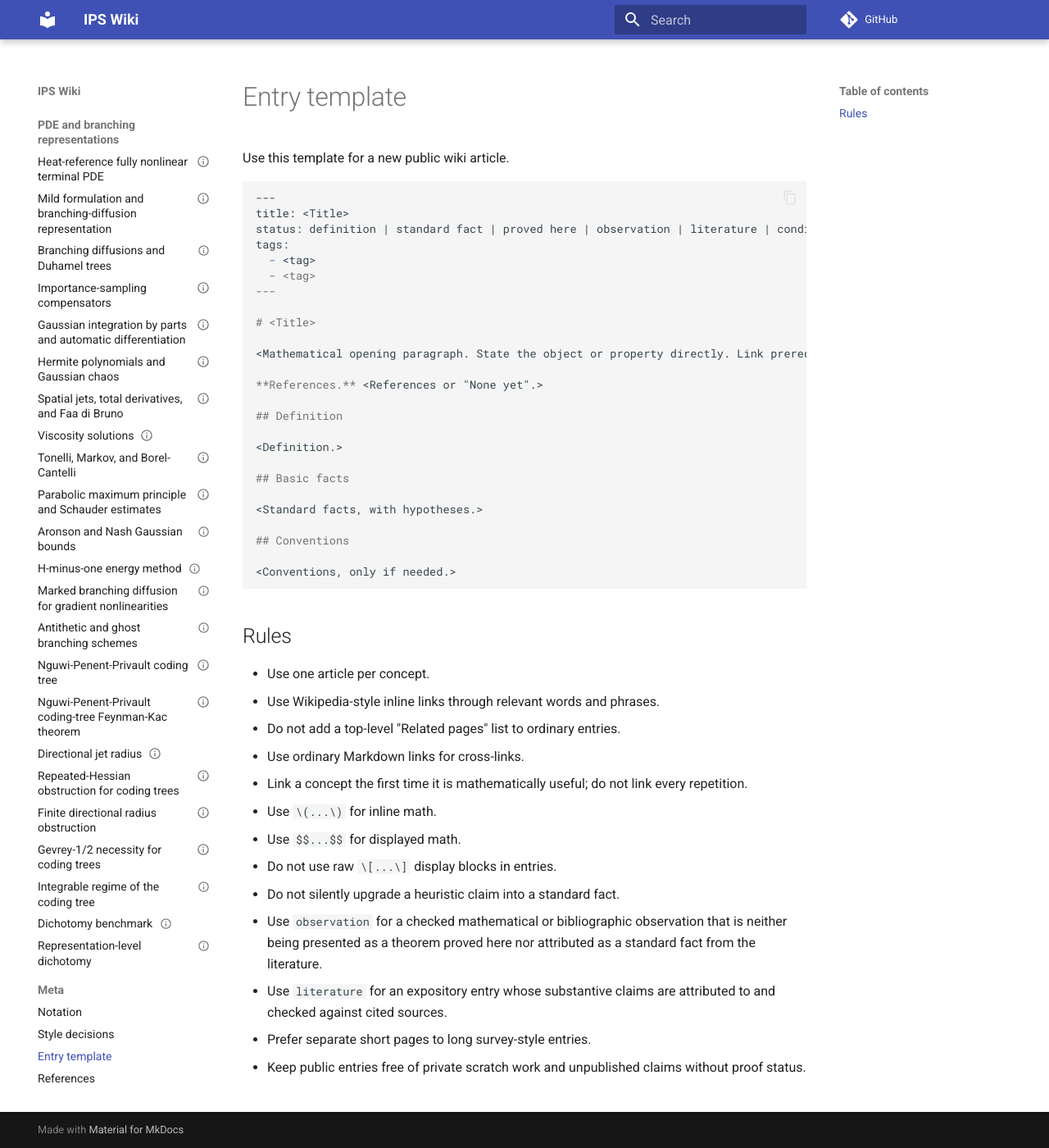
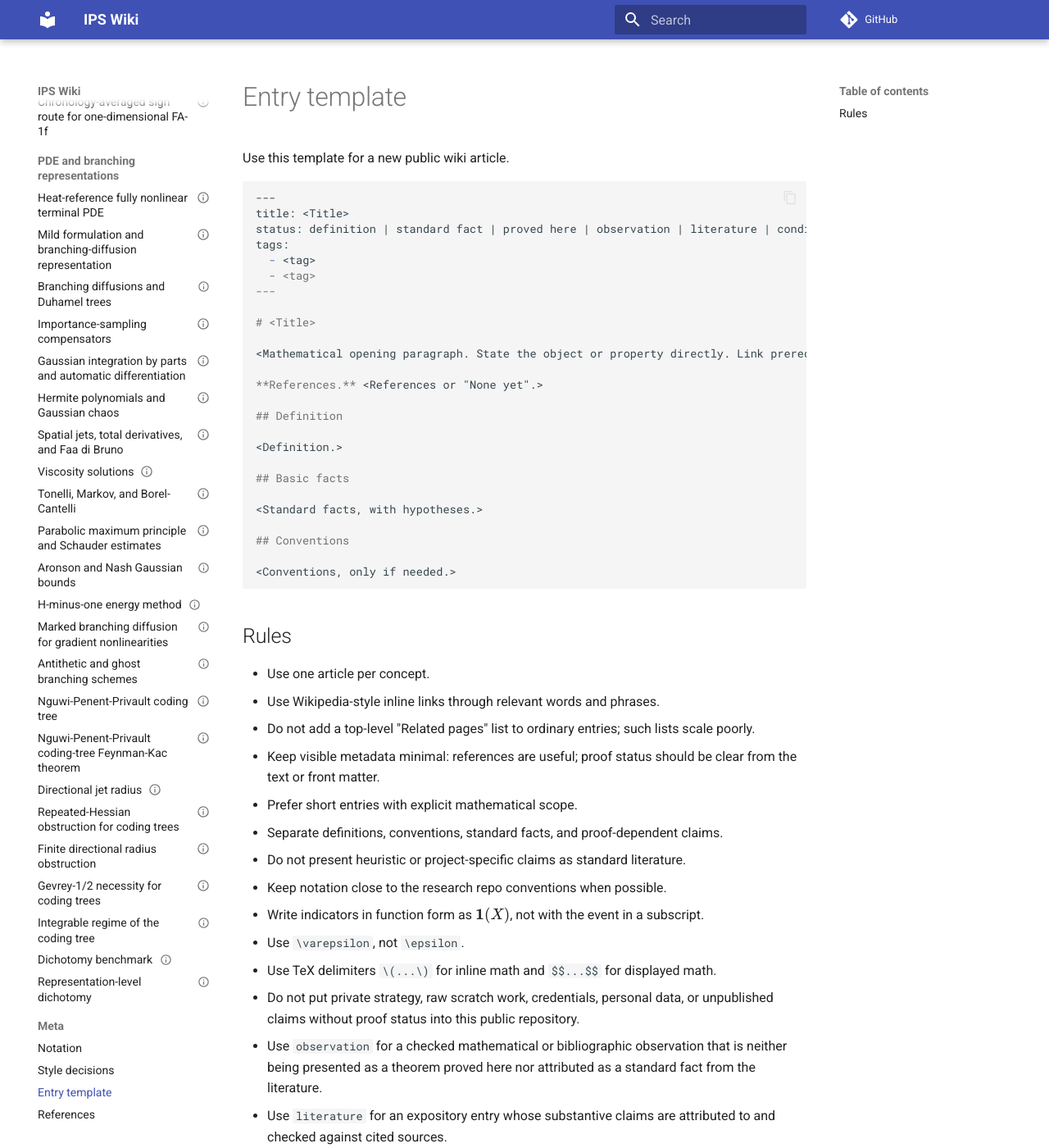
Before and after one commit to maciejgluchowski86-beep/ips-wiki, an MkDocs documentation site: the page built from docs/meta/entry-template.md, in a window 1280 px wide and 1400 px high. Shown: the whole window at 82% size. Built offline with MkDocs 1.6.1 and Material for MkDocs 9.7.7, drawn with Linux system fonts in a browser that asks for light colours; comment, search, counter and statistics services are not loaded; some of the changed text lies outside the part shown.

Commit message:
Add conjecture proof status

````diff
--- a/docs/meta/entry-template.md
+++ b/docs/meta/entry-template.md
@@ -9,7 +9,7 @@ Use this template for a new public wiki article.
 ```markdown
 ---
 title: <Title>
-status: definition | standard fact | proved here | observation | literature | conditional | heuristic | open | obsolete
+status: definition | standard fact | proved here | observation | literature | conditional | conjecture | heuristic | open | obsolete
 tags:
   - <tag>
   - <tag>
@@ -38,14 +38,18 @@ tags:
 
 - Use one article per concept.
 - Use Wikipedia-style inline links through relevant words and phrases.
-- Do not add a top-level "Related pages" list to ordinary entries.
-- Use ordinary Markdown links for cross-links.
-- Link a concept the first time it is mathematically useful; do not link every repetition.
-- Use `\(...\)` for inline math.
-- Use `$$...$$` for displayed math.
-- Do not use raw `\[...\]` display blocks in entries.
-- Do not silently upgrade a heuristic claim into a standard fact.
+- Do not add a top-level "Related pages" list to ordinary entries; such lists scale poorly.
+- Keep visible metadata minimal: references are useful; proof status should be clear from the text or front matter.
+- Prefer short entries with explicit mathematical scope.
+- Separate definitions, conventions, standard facts, and proof-dependent claims.
+- Do not present heuristic or project-specific claims as standard literature.
+- Keep notation close to the research repo conventions when possible.
+- Write indicators in function form as \(\ind(X)\), not with the event in a subscript.
+- Use `\varepsilon`, not `\epsilon`.
+- Use TeX delimiters `\(...\)` for inline math and `$$...$$` for displayed math.
+- Do not put private strategy, raw scratch work, credentials, personal data, or unpublished claims without proof status into this public repository.
 - Use `observation` for a checked mathematical or bibliographic observation that is neither being presented as a theorem proved here nor attributed as a standard fact from the literature.
 - Use `literature` for an expository entry whose substantive claims are attributed to and checked against cited sources.
+- Use `conjecture` for a mathematically precise open statement that is actively proposed as true. Record known obstructions and failed proof routes explicitly when they delimit the conjecture.
 - Prefer separate short pages to long survey-style entries.
 - Keep public entries free of private scratch work and unpublished claims without proof status.
````
